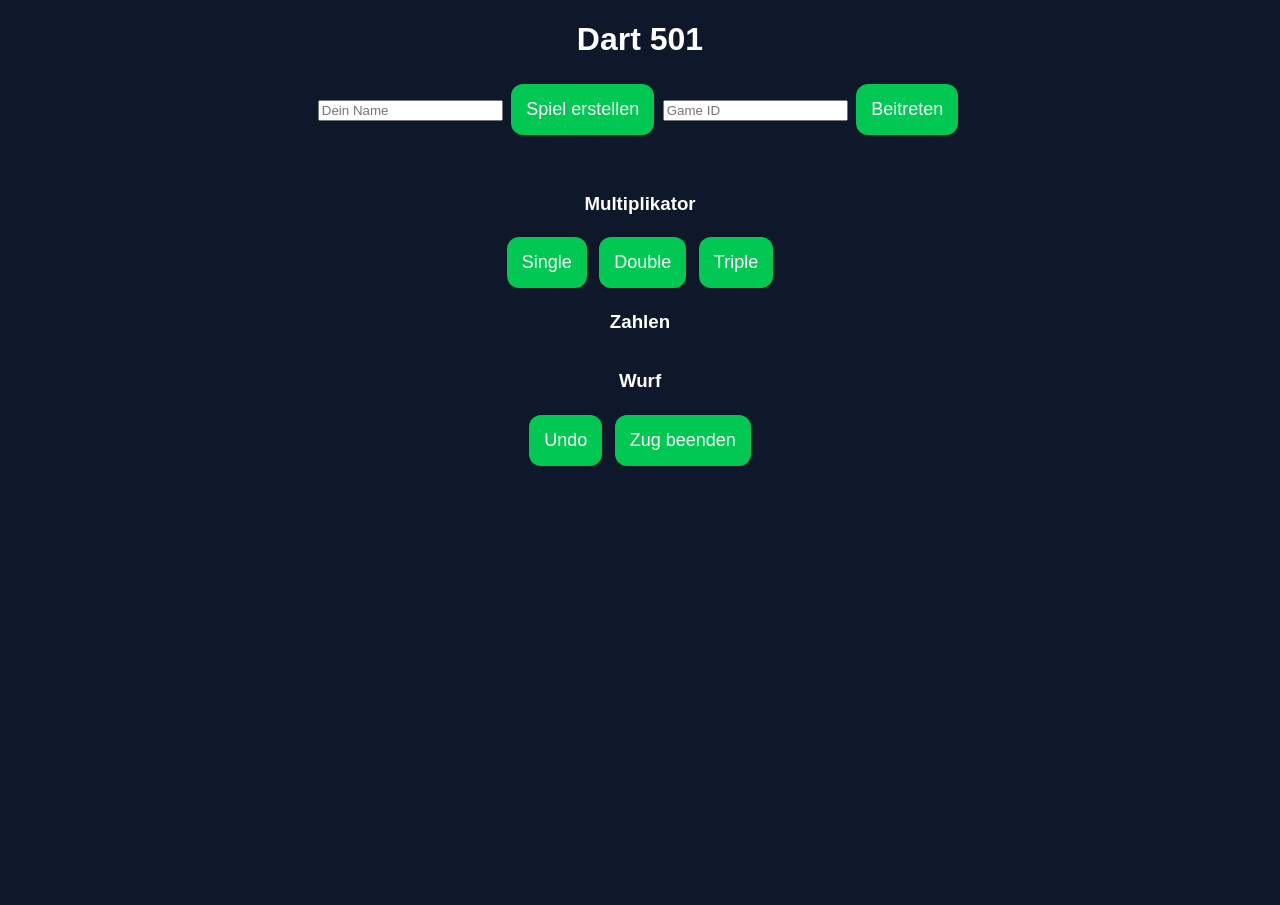
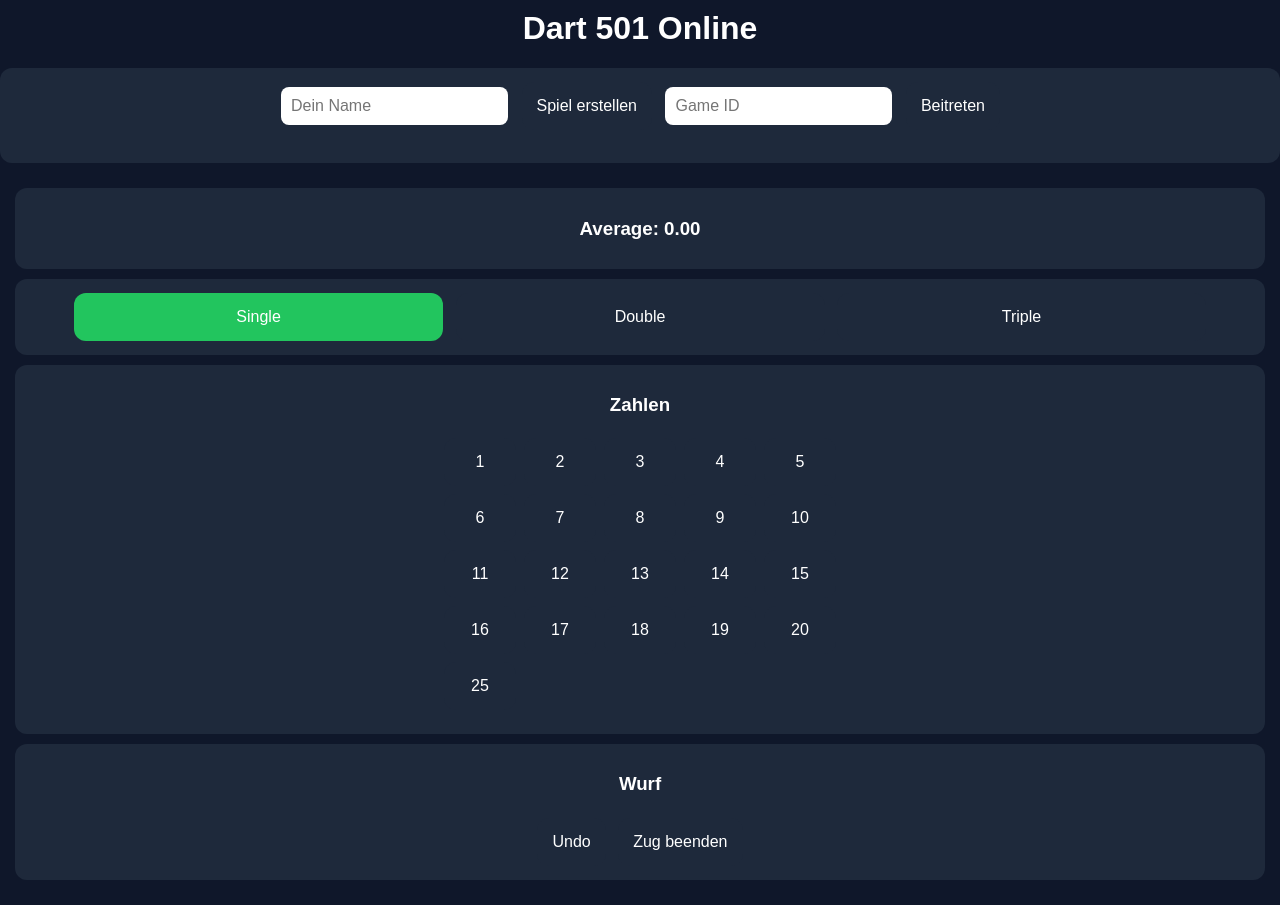
Before and after one commit to Sadecccc/dart501new, a website: page public/index.html in a window 1280 px wide. Both pictures are taken after a click on the button "Beitreten". Before the commit the page ends 800 px from the top, so only its background shows below. Drawn offline with nearby package versions, Linux system fonts and the light colour scheme; no server answers.

Commit message:
Update index.html

```diff
--- a/public/index.html
+++ b/public/index.html
@@ -1,127 +1,109 @@
 <!DOCTYPE html>
-<html>
-
+<html lang="de">
+<head>
+<meta charset="UTF-8">
+<title>Dart 501 Online</title>
 <style>
 body {
-  font-family: Arial;
-  background: #121212;
+  margin: 0;
+  font-family: Arial, sans-serif;
+  background: #0f172a;
   color: white;
   text-align: center;
 }
-
-button {
-  padding: 12px;
+h1 { margin-top: 10px; }
+input {
+  padding: 10px;
   margin: 5px;
-  border-radius: 10px;
+  border-radius: 8px;
   border: none;
-  background: #00c853;
-  color: white;
   font-size: 16px;
 }
-
-.overlay {
+button {
+  border: none;
+  border-radius: 12px;
+  padding: 15px;
+  font-size: 16px;
+  margin: 4px;
+  background: #1e293b;
+  color: white;
+  cursor: pointer;
+}
+button:active { background: #334155; }
+.active { background: #22c55e !important; }
+#numbers {
+  display: grid;
+  grid-template-columns: repeat(5, 1fr);
+  margin: 10px auto;
+  max-width: 400px;
+}
+#multipliers button { width: 30%; }
+.card {
+  background: #1e293b;
+  padding: 10px;
+  border-radius: 12px;
+  margin-bottom: 10px;
+}
+#gameArea { padding: 15px; display: none; }
+#overlay {
   position: fixed;
-  top: 0;
-  left: 0;
-  width: 100%;
-  height: 100%;
+  top:0; left:0; width:100%; height:100%;
   background: rgba(0,0,0,0.8);
   display: none;
   justify-content: center;
   align-items: center;
 }
-
 .overlay-content {
   background: #1e1e1e;
   padding: 20px;
   border-radius: 15px;
 }
 </style>
-  <style>
-body {
-  margin: 0;
-  font-family: Arial;
-  background: #0f172a;
-  color: white;
-}
-
-h1 {
-  text-align: center;
-}
-
-#gameArea {
-  padding: 15px;
-}
-
-button {
-  border: none;
-  border-radius: 12px;
-  padding: 15px;
-  font-size: 18px;
-  margin: 4px;
-}
-
-#numbers {
-  display: grid;
-  grid-template-columns: repeat(5, 1fr);
-}
-
-#numbers button {
-  background: #1e293b;
-  color: white;
-}
-
-#numbers button:active {
-  background: #334155;
-}
-
-#multipliers button {
-  width: 30%;
-}
-
-.active {
-  background: #22c55e !important;
-}
-
-.card {
-  background: #1e293b;
-  padding: 10px;
-  border-radius: 12px;
-  margin-bottom: 10px;
-}
-</style>
-  </style>
 </head>
 <body>
 
-<h1>Dart 501</h1>
+<h1>Dart 501 Online</h1>
 
+<div class="card">
   <input id="name" placeholder="Dein Name">
-
   <button onclick="createGame()">Spiel erstellen</button>
-
   <input id="gameIdInput" placeholder="Game ID">
   <button onclick="joinGame()">Beitreten</button>
+  <h3 id="link"></h3>
+</div>
 
-<h3 id="link"></h3>
-
-<div id="gameArea" style="display:none;">
+<div id="gameArea">
+  <div class="card">
     <h2 id="turn"></h2>
     <pre id="scores"></pre>
+    <h3>Average: <span id="avg">0.00</span></h3>
+  </div>
 
-  <h3>Multiplikator</h3>
-  <button onclick="setMultiplier(1)" id="m1">Single</button>
+  <div class="card" id="multipliers">
+    <button onclick="setMultiplier(1)" id="m1" class="active">Single</button>
     <button onclick="setMultiplier(2)" id="m2">Double</button>
     <button onclick="setMultiplier(3)" id="m3">Triple</button>
+  </div>
 
+  <div class="card">
     <h3>Zahlen</h3>
     <div id="numbers"></div>
+  </div>
 
+  <div class="card">
     <h3>Wurf</h3>
     <p id="throws"></p>
-
     <button onclick="undo()">Undo</button>
     <button onclick="submitTurn()">Zug beenden</button>
+  </div>
+</div>
+
+<div id="overlay" class="overlay">
+  <div class="overlay-content">
+    <h2>Spiel beendet</h2>
+    <p id="winnerText"></p>
+    <button onclick="closeOverlay()">Schließen</button>
+  </div>
 </div>
 
 <script src="/socket.io/socket.io.js"></script>
@@ -135,6 +117,20 @@ let totalDarts = 0;
 const socket = io();
 
 // ---------------------------
+// Zahlen Buttons generieren
+const numbersDiv = document.getElementById("numbers");
+for (let i = 1; i <= 20; i++) {
+  const btn = document.createElement("button");
+  btn.innerText = i;
+  btn.onclick = () => addThrow(i);
+  numbersDiv.appendChild(btn);
+}
+const bull = document.createElement("button");
+bull.innerText = "25";
+bull.onclick = () => addThrow(25);
+numbersDiv.appendChild(bull);
+
+// ---------------------------
 // Darts hinzufügen
 function addThrow(value) {
   if (currentThrows.length >= 3) return;
@@ -145,10 +141,10 @@ function addThrow(value) {
   currentThrows.push({ value, multiplier, points });
   updateThrows();
 
-  // Nach jedem Dart wieder auf Single
+  // Nach jedem Dart zurück auf Single
   setMultiplier(1);
 
-  // Nach 3 Darts automatisch submit
+  // Auto-Zug nach 3 Darts
   if (currentThrows.length === 3) {
     setTimeout(() => submitTurn(), 500);
   }
@@ -176,11 +172,25 @@ function submitTurn() {
 }
 
 // ---------------------------
-// Average anzeigen
+// Average
 function updateAverage() {
   if (totalDarts === 0) return;
   const avg = (totalPoints / totalDarts) * 3;
   document.getElementById("avg").innerText = avg.toFixed(2);
+}
+
+// ---------------------------
+// Wurf anzeigen
+function updateThrows() {
+  document.getElementById("throws").innerText =
+    currentThrows.map(t => `${t.value}x${t.multiplier}`).join(", ");
+}
+
+// ---------------------------
+// Undo
+function undo() {
+  currentThrows.pop();
+  updateThrows();
 }
 
 // ---------------------------
@@ -195,10 +205,7 @@ function setMultiplier(m) {
 // Spiel erstellen
 function createGame() {
   const name = document.getElementById("name").value;
-  if (!name) {
-    alert("Bitte einen Namen eingeben!");
-    return;
-  }
+  if (!name) { alert("Bitte einen Namen eingeben!"); return; }
   socket.emit("createGame", { name });
 }
 
@@ -207,7 +214,6 @@ function createGame() {
 function joinGame() {
   const name = document.getElementById("name").value;
   gameId = document.getElementById("gameIdInput").value;
-
   socket.emit("joinGame", { gameId, name });
   document.getElementById("gameArea").style.display = "block";
 }
@@ -227,7 +233,6 @@ socket.on("gameUpdate", (game) => {
     text += `${p.name}: ${game.scores[p.id]}\n`;
   });
   document.getElementById("scores").innerText = text;
-
   const current = game.players.find(p => p.id === game.turn);
   document.getElementById("turn").innerText = "Am Zug: " + current.name;
 });
@@ -243,13 +248,6 @@ function closeOverlay() {
   document.getElementById("overlay").style.display = "none";
 }
 </script>
-</script>
-<div id="overlay" class="overlay">
-  <div class="overlay-content">
-    <h2>Spiel beendet</h2>
-    <p id="winnerText"></p>
-    <button onclick="closeOverlay()">Schließen</button>
-  </div>
-</div>
+
 </body>
 </html>
```
Lines whose indentation alone changed are shown as unchanged.
